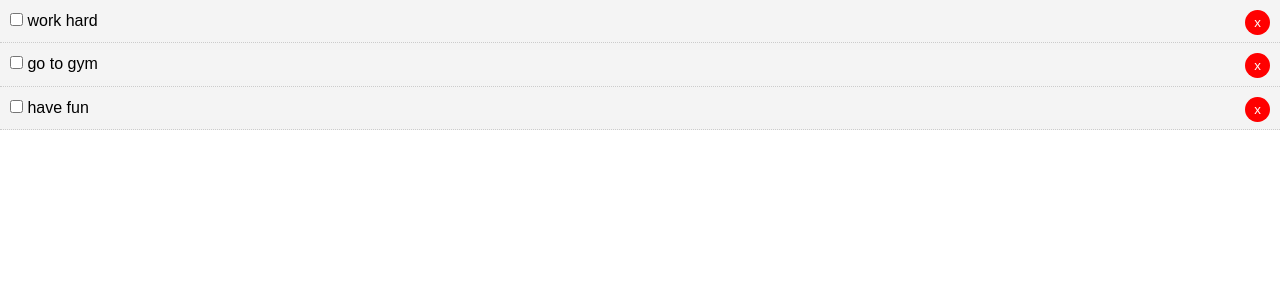
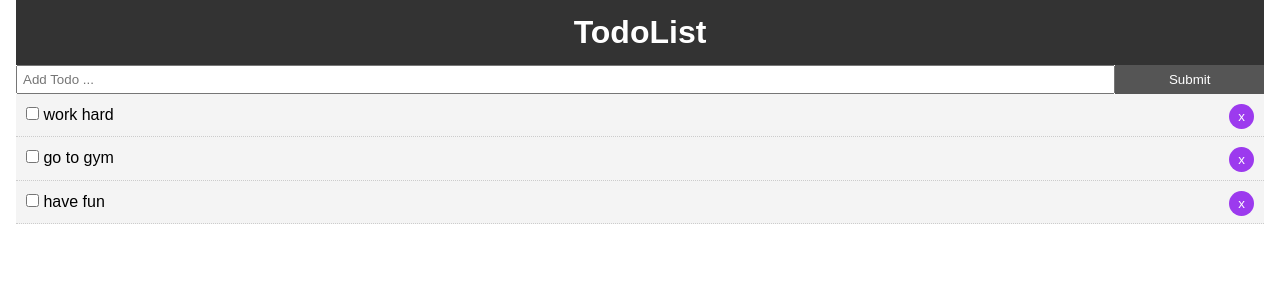
Before and after one commit to MalekSmida/React_ToDo_List, a React (Create React App) app: page / in a window 1280 px wide. Shown: the top 300 px of the page. Built offline with nearby package versions, Linux system fonts and the light colour scheme.

Commit message:
start workin on add to do

```diff
--- a/src/App.js
+++ b/src/App.js
@@ -1,6 +1,8 @@
 import React, { Component } from 'react';
 import Todos from './components/Todos'
+import Header from './components/layout/Header'
 import './App.css';
+import AddTodo from './components/AddTodo';
 
 class App extends Component {
   state = {
@@ -23,13 +25,28 @@
     ]
   }
 
+
+  //Toggle completed
+
   markComplete = (id) => {
     this.setState({ todos: this.state.todos.map(todo => {
-      if(todo.id==id) {
+      if(todo.id===id) {
         todo.completed = !todo.completed
       }
       return todo;
     })})
+  }
+
+  //Delete todo
+
+  delTodo = (id) => {
+    this.setState({ todos: [...this.state.todos.filter(todo => todo.id !== id)]});
+  }
+
+  //Add todo
+
+  AddTodo = (title) => {
+    console.log(title)
   }
 
   render () {
@@ -37,7 +54,11 @@
     //todos={this.state.todos} to pass todos state as props to child component
     return (
       <div className="App">
-        <Todos todos={this.state.todos} markComplete={this.markComplete}/>
+        <div className="container">
+          <Header/>
+          <AddTodo AddTodo={this.AddTodo}/>
+          <Todos todos={this.state.todos} markComplete={this.markComplete} delTodo={this.delTodo}/>
+        </div>
       </div>
     );
   }
--- /dev/null
+++ b/src/components/AddTodo.js
@@ -0,0 +1,41 @@
+import React, { Component } from 'react'
+
+export class AddTodo extends Component {
+  state= {
+    title: ''
+  }
+
+  onSubmit= (e) => {
+    e.preventDefault();
+    this.props.addTodo(this.state.title);
+    this.setState({title: ''});
+  }
+
+  onChange = (e) => {
+    //console.log('works');
+    this.setState({ [e.target.name] : e.target.value});
+  }
+
+  render() {
+    return (
+      <form onSubmit={this.onSubmit} style={{ display: 'flex'}}>
+        <input
+        type="text"
+        name="title"
+        style={{flex: '10', padding: '5px'}}
+        placeholder="Add Todo ..."
+        value= {this.state.title}
+        onChange={this.onChange}
+        />
+        <input
+        type="submit"
+        value="Submit"
+        className="btn"
+        style={{flex: '1'}}
+        />
+      </form>
+    )
+  }
+}
+
+export default AddTodo
--- a/src/components/TodoItem.js
+++ b/src/components/TodoItem.js
@@ -25,7 +25,7 @@
         <p>
           <input type="checkbox" onChange={this.props.markComplete.bind(this,id)}/> {' '}
           {title}
-          <button style={btnStyle}>x</button>
+          <button onClick={this.props.delTodo.bind(this,id)} style={btnStyle}>x</button>
         </p>
       </div>
     )
@@ -37,7 +37,7 @@
 }
 
 const btnStyle = {
-  background: '#ff0000',
+  background: '#9C3AEE',
   color: '#fff',
   border: 'none',
   padding: '5px 9px',
--- a/src/components/Todos.js
+++ b/src/components/Todos.js
@@ -11,7 +11,7 @@
   render(){
     //console.log(this.props.todos)
     return this.props.todos.map( (todo) => (
-      <TodoItem key={todo.id} todo={todo} markComplete={this.props.markComplete}/>
+      <TodoItem key={todo.id} todo={todo} markComplete={this.props.markComplete} delTodo={this.props.delTodo}/>
     ));
   }
 }
--- /dev/null
+++ b/src/components/layout/Header.js
@@ -0,0 +1,25 @@
+import React, { Component } from 'react'
+
+export class Header extends Component {
+  render() {
+    return (
+      <header style={headerStyle}>
+        <h1>TodoList</h1>
+      </header>
+    )
+  }
+}
+
+const headerStyle = {
+  background: '#333',
+  color: '#fff',
+  textAlign: 'center',
+  padding: '10px'
+}
+
+const linkStyle = {
+  color: '#fff',
+  textDecoration: 'none'
+}
+
+export default Header
```
